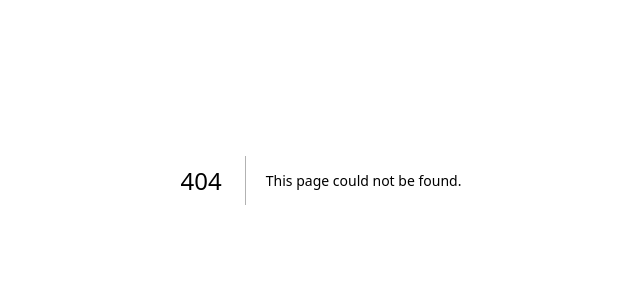
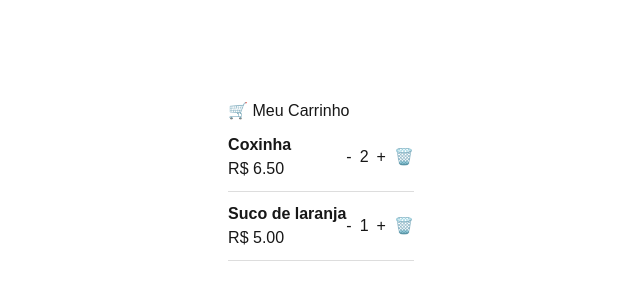
Before and after one commit to davidantoni0/GestaoCantina-Next, a Next.js app: page /carrinho in a window 1280 px wide. Before the commit this address had no page. Shown: the part 220-520 px from the top of the page, without its empty margins (319-959 px from the left). Built offline with nearby package versions, Linux system fonts and the light colour scheme.

Commit message:
Adiciona carrinho

```diff
--- /dev/null
+++ b/app/carrinho/page.tsx
@@ -0,0 +1,87 @@
+"use client";
+
+import { useState } from "react";
+
+type ItemCarrinho = {
+  id: number;
+  nome: string;
+  preco: number;
+  quantidade: number;
+};
+
+const mockItens: ItemCarrinho[] = [
+  { id: 1, nome: "Coxinha", preco: 6.5, quantidade: 2 },
+  { id: 2, nome: "Suco de laranja", preco: 5.0, quantidade: 1 },
+];
+
+export default function CarrinhoPage() {
+  const [itens, setItens] = useState<ItemCarrinho[]>(mockItens);
+
+  function alterarQuantidade(id: number, delta: number) {
+    setItens((prev) =>
+      prev
+        .map((item) =>
+          item.id === id
+            ? { ...item, quantidade: item.quantidade + delta }
+            : item
+        )
+        .filter((item) => item.quantidade > 0)
+    );
+  }
+
+  function removerItem(id: number) {
+    setItens((prev) => prev.filter((item) => item.id !== id));
+  }
+
+  return (
+    <main
+      style={{
+        padding: "20px",
+        maxWidth: "400px",
+        margin: "auto",
+        fontFamily: "Arial",
+      }}
+    >
+      <h2>🛒 Meu Carrinho</h2>
+
+      {itens.map((item) => (
+        <div
+          key={item.id}
+          style={{
+            display: "flex",
+            justifyContent: "space-between",
+            alignItems: "center",
+            borderBottom: "1px solid #ddd",
+            padding: "10px 0",
+          }}
+        >
+          <div>
+            <strong>{item.nome}</strong>
+            <div>R$ {item.preco.toFixed(2)}</div>
+          </div>
+
+          <div>
+            <button onClick={() => alterarQuantidade(item.id, -1)}>
+              -
+            </button>
+
+            <span style={{ margin: "0 8px" }}>
+              {item.quantidade}
+            </span>
+
+            <button onClick={() => alterarQuantidade(item.id, 1)}>
+              +
+            </button>
+
+            <button
+              onClick={() => removerItem(item.id)}
+              style={{ marginLeft: "8px" }}
+            >
+              🗑️
+            </button>
+          </div>
+        </div>
+      ))}
+    </main>
+  );
+}
```
Also changed, not shown: 1 other file (tests, documents, lock files or other folders).
